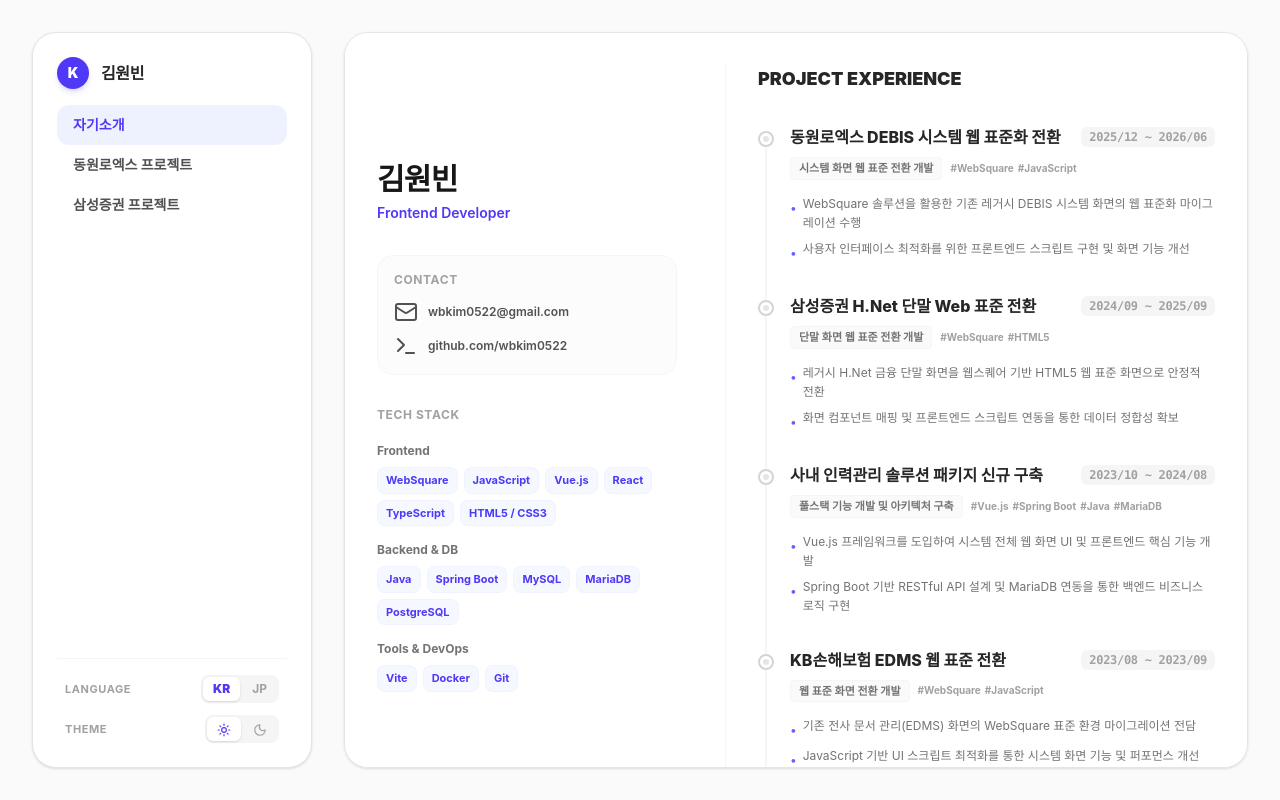
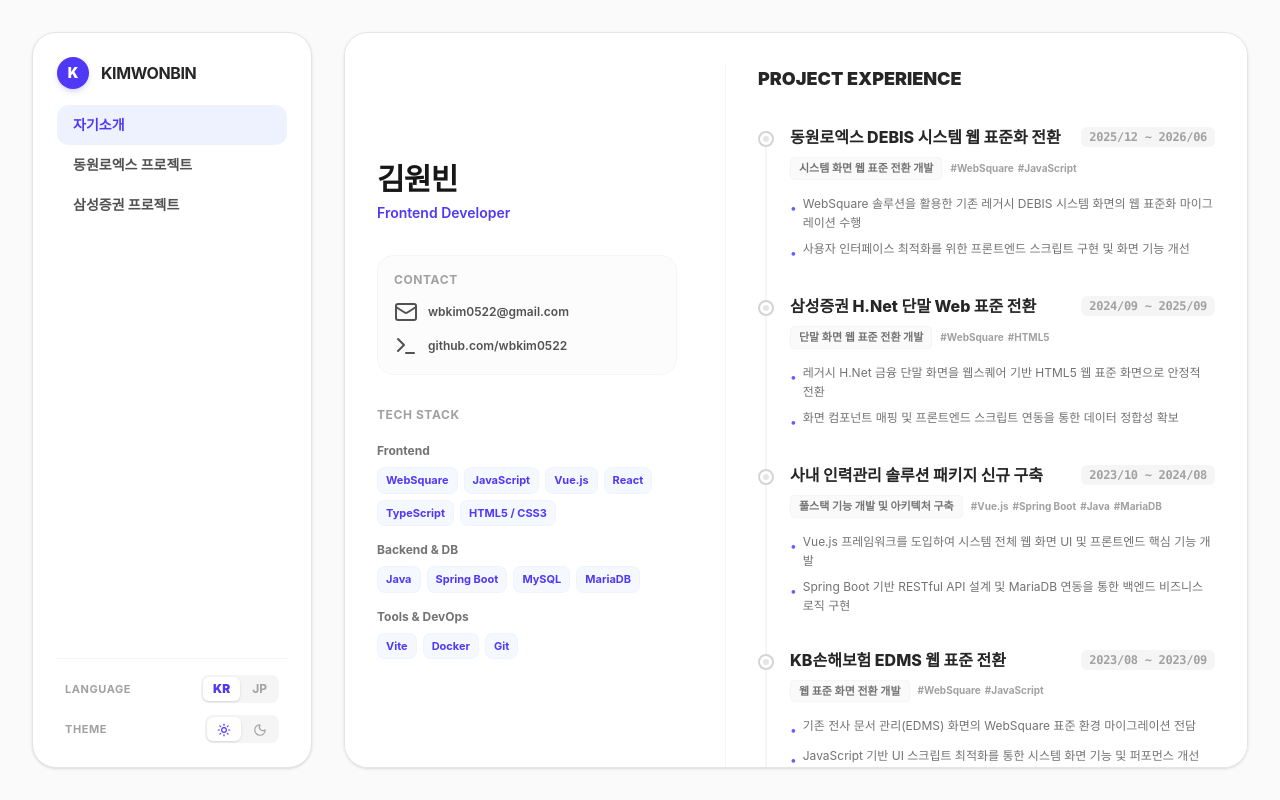
Before and after one commit to wbkim0522/portfolio, a React (Vite) app: page / in a window 1280 px wide. Built offline with nearby package versions, Linux system fonts and the light colour scheme; a web font is replaced by a local one.

Commit message:
오타 수정

```diff
--- a/src/data/language.ts
+++ b/src/data/language.ts
@@ -1,6 +1,6 @@
 export const LANGUAGE = {
   ko: {
-    titleName: "김원빈",
+    titleName: "KIMWONBIN",
     nav1: "자기소개",
     nav2: "동원로엑스 프로젝트",
     nav3: "삼성증권 프로젝트",
@@ -114,7 +114,7 @@
     }
   },
   ja: {
-    titleName: "キムウォンビン",
+    titleName: "KIMWONBIN",
     nav1: "自己紹介",
     nav2: "Dongwon Loex プロジェクト",
     nav3: "サムスン証券 プロジェクト",
--- a/src/pages/Profile.tsx
+++ b/src/pages/Profile.tsx
@@ -16,7 +16,7 @@
     },
     {
       title: "Backend & DB",
-      skills: ["Java", "Spring Boot", "MySQL", "MariaDB", "PostgreSQL"]
+      skills: ["Java", "Spring Boot", "MySQL", "MariaDB"]
     },
     {
       title: "Tools & DevOps",
```
